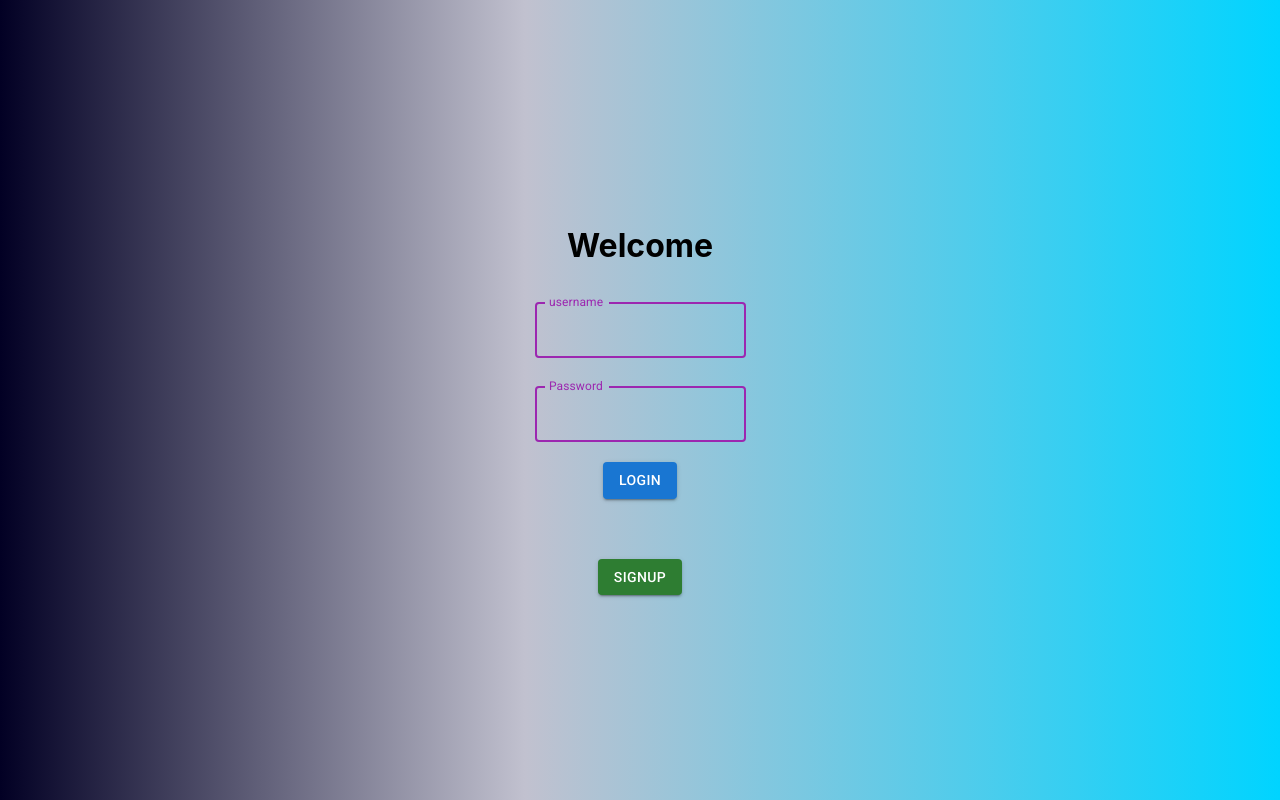
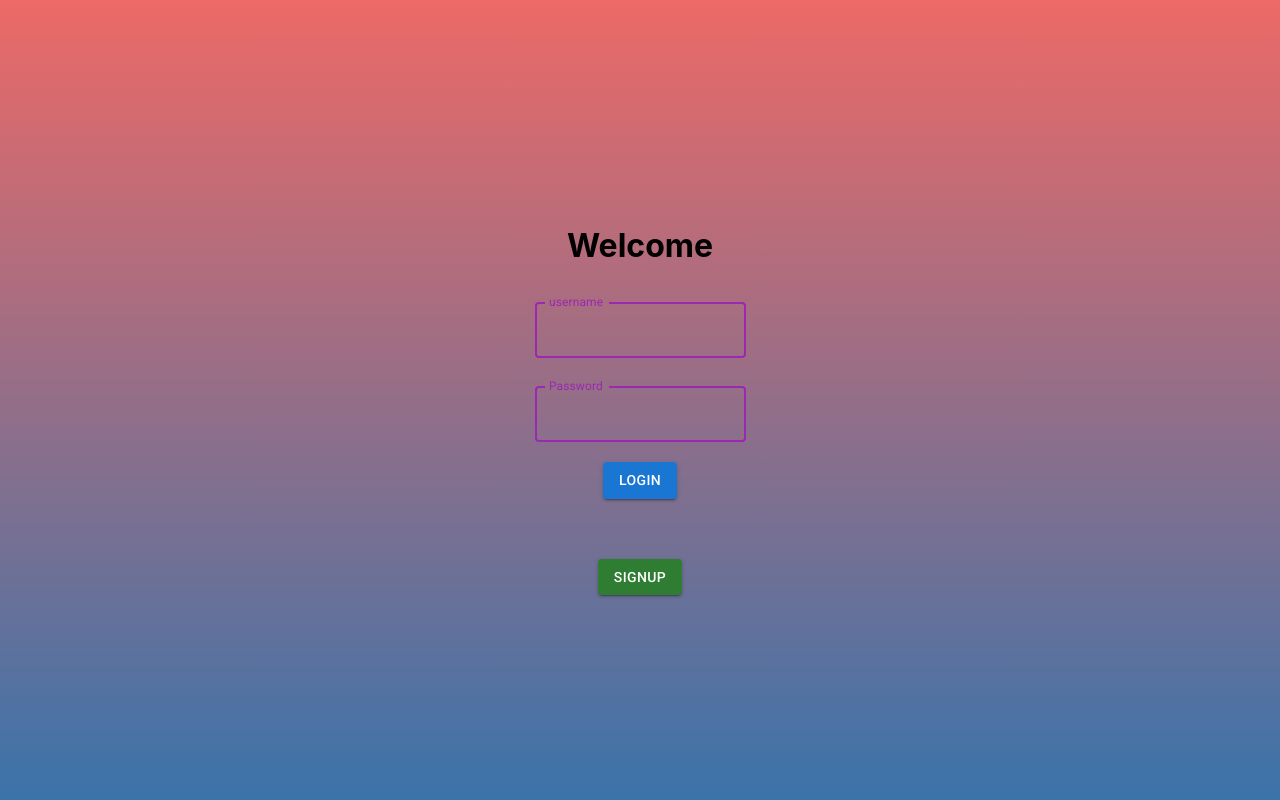
Before and after one commit to gokulanand-selvan/todo, a React (Create React App) app: page / in a window 1280 px wide. Built offline with nearby package versions, Linux system fonts and the light colour scheme.

Commit message:
updated image

```diff
--- a/src/components/login.css
+++ b/src/components/login.css
@@ -5,17 +5,17 @@
   justify-content: center;
   flex-direction: column;
   align-content: flex-start;
-  /* background-color: lightgray; */
-  /* background-image: linear-gradient( */
-  /* rgba(245, 70, 66, 0.75), */
-  /* rgba(8, 83, 156, 0.75) */
-  /* ); */
+  background-color: lightgray;
+  background-image: linear-gradient(
+    rgba(245, 70, 66, 0.75),
+    rgba(8, 83, 156, 0.75)
+  );
 
-  background: rgb(2, 0, 36);
+  /* background: rgb(2, 0, 36);
   background: linear-gradient(
     90deg,
     rgba(2, 0, 36, 1) 0%,
     rgba(193, 193, 207, 1) 41%,
     rgba(0, 212, 255, 1) 100%
-  );
+  ); */
 }
```
